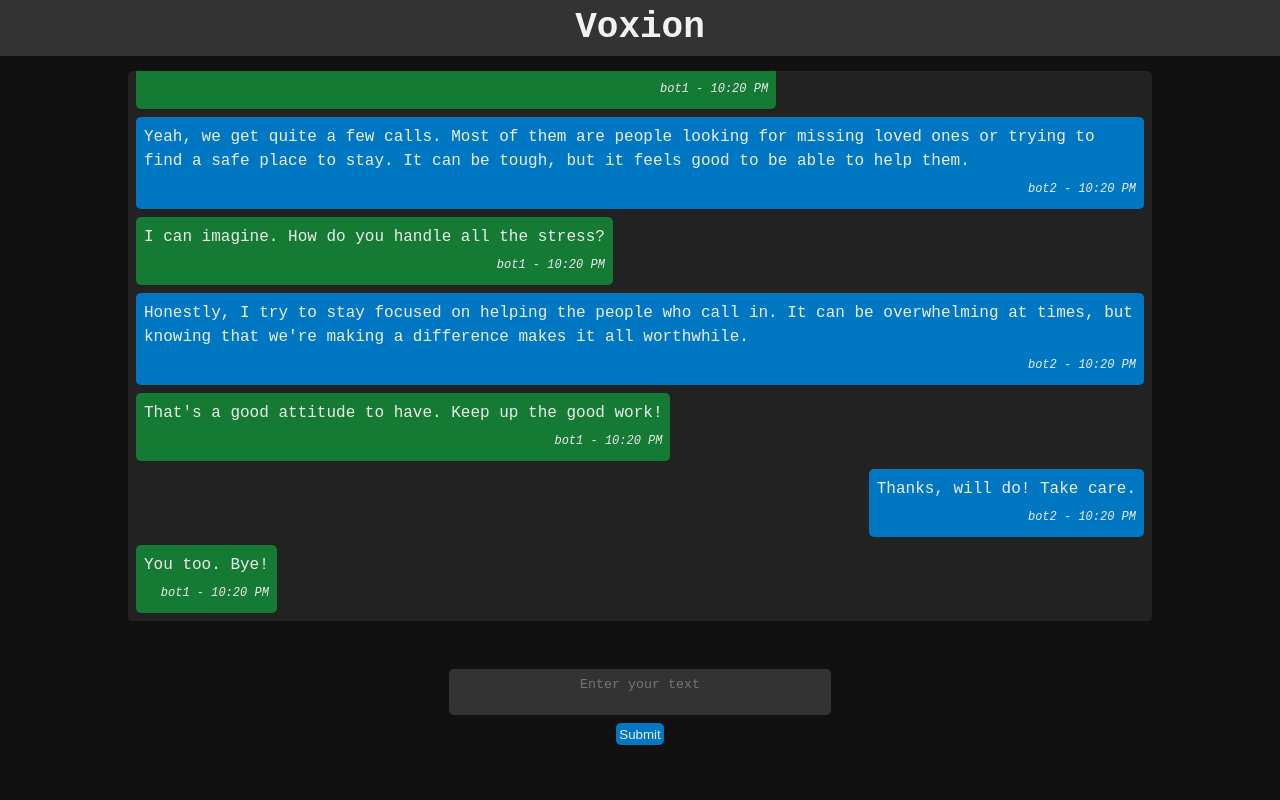
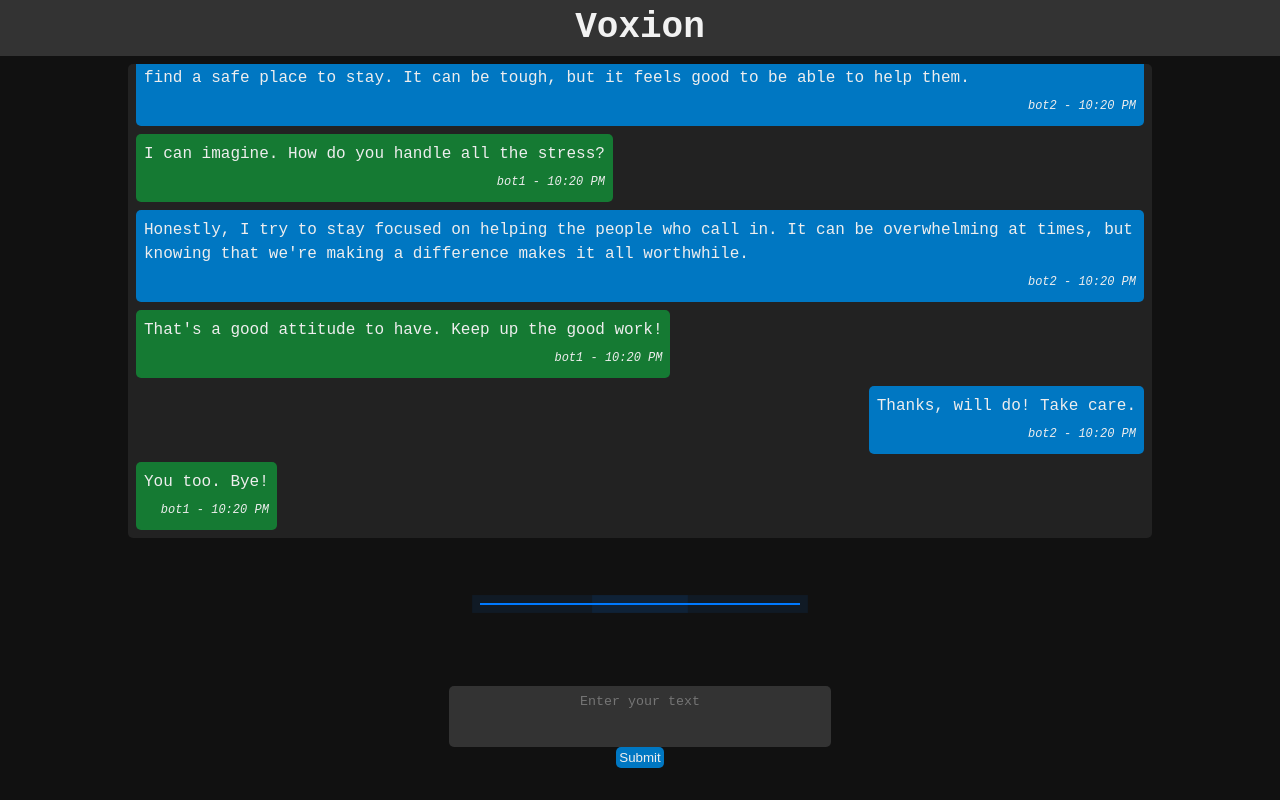
Before and after one commit to bigolboyyo/voxion, a React (Create React App) app in the folder frontend/: page / in a window 1280 px wide. Built offline with nearby package versions, Linux system fonts and the light colour scheme.

Commit message:
voxion lives

```diff
--- a/frontend/src/App.css
+++ b/frontend/src/App.css
@@ -32,7 +32,7 @@
   width: 80%;
   max-width: 1200px;
   margin: 1rem auto;
-  margin-top: 3rem;
+  margin-top: 4rem;
   display: flex;
   flex-direction: column;
   align-items: stretch;
@@ -58,16 +58,19 @@
   }
 }
 
-.chat-container::-webkit-scrollbar {
+.chat-container::-webkit-scrollbar,
+html::-webkit-scrollbar {
   width: 5px;
 }
 
-.chat-container::-webkit-scrollbar-track {
+.chat-container::-webkit-scrollbar-track,
+html::-webkit-scrollbar-track {
   background-color: #333;
   border-radius: 10px;
 }
 
-.chat-container::-webkit-scrollbar-thumb {
+.chat-container::-webkit-scrollbar-thumb,
+html::-webkit-scrollbar-thumb {
   background-color: #5c5c5c;
   border-radius: 10px;
 }
@@ -129,10 +132,13 @@
 textarea {
   width: 200%;
   margin-left: -50%;
+  text-align: center; /* Center the text horizontally */
+  vertical-align: middle; /* Center the textarea vertically */
 }
 
 textarea::placeholder {
-  text-align: center;
+  text-align: center; /* Center the text horizontally */
+  vertical-align: middle; /* Center the textarea vertically */
 }
 
 .form-group {
@@ -148,3 +154,44 @@
   color: #eee;
   padding: 0.5rem;
 }
+
+.radio-wave {
+  position: relative;
+  width: 80%;
+  height: 50%;
+  max-width: 200px;
+  max-height: 100px;
+  margin: 0 auto;
+}
+
+.radio-wave::before,
+.radio-wave::after {
+  content: "";
+  position: absolute;
+  width: 100%;
+  height: 2px;
+  background-color: #007aff;
+  top: 50%;
+  transform: translateY(-50%);
+  animation: pulse 1s ease-in-out infinite;
+}
+
+.radio-wave::before {
+  left: -30%;
+}
+
+.radio-wave::after {
+  right: -30%;
+}
+
+@keyframes pulse {
+  0% {
+    box-shadow: 0 0 0 0 rgba(0, 122, 255, 0.4);
+  }
+  70% {
+    box-shadow: 0 0 0 10px rgba(0, 122, 255, 0);
+  }
+  100% {
+    box-shadow: 0 0 0 0 rgba(0, 122, 255, 0);
+  }
+}
--- a/frontend/src/App.js
+++ b/frontend/src/App.js
@@ -8,6 +8,7 @@
     minute: "2-digit",
   });
 
+  const [isChatOpen, setIsChatOpen] = useState(false);
   const [inputText, setInputText] = useState("");
   const [messages, setMessages] = useState([
     {
@@ -138,9 +139,20 @@
     setInputText(e.target.value);
   };
 
-  const handleSubmit = (e) => {
-    e.preventDefault();
-    console.log(inputText); // replace with API call to backend
+  const handleSubmit = (event) => {
+    event.preventDefault();
+    const newMessage = {
+      id: messages.length + 1,
+      text: inputText,
+      user: "human",
+      time: currentTime,
+    };
+    setMessages([...messages, newMessage]);
+    setInputText("");
+  };
+
+  const toggleChat = () => {
+    setIsChatOpen(!isChatOpen);
   };
 
   useEffect(() => {
@@ -148,9 +160,9 @@
   }, [messages]);
 
   return (
-    <>
+    <div className="container">
       <Header />
-      <div className="container">
+
       <div className="chat-container" ref={chatContainerRef}>
         {messages.map((message) => (
           <div
@@ -166,13 +178,14 @@
           </div>
         ))}
       </div>
+      <div className="radio-wave"></div>
+
       <form onSubmit={handleSubmit}>
         <div className="form-group">
-            {/* <label htmlFor="inputText">Enter your text:</label> */}
           <textarea
             className="form-control"
             id="inputText"
-              rows="2"
+            rows="3"
             value={inputText}
             onChange={handleInputChange}
             placeholder="Enter your text"
@@ -184,7 +197,6 @@
         </button>
       </form>
     </div>
-    </>
   );
 }
 
```
Lines whose indentation alone changed are shown as unchanged.
